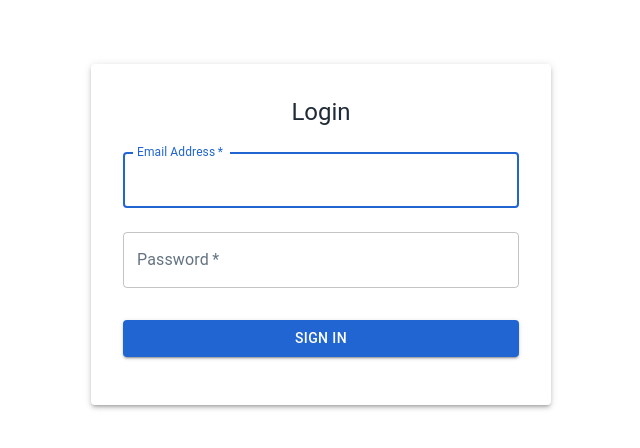
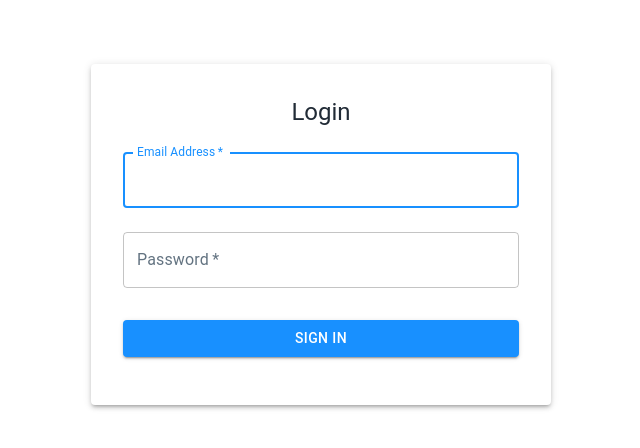
Before and after one commit to gazzaar/fraud-detection, a React app: page /login in a window 1280 px wide. Shown: the top 448 px of the page, without its empty margins (319-959 px from the left). Built offline with nearby package versions, Linux system fonts and the light colour scheme; the HTML template or start-up script is replaced by a standard one.

Commit message:
styles: Remove dark mode

```diff
--- a/src/components/Layout/Layout.jsx
+++ b/src/components/Layout/Layout.jsx
@@ -1,22 +1,17 @@
-import Brightness4Icon from '@mui/icons-material/Brightness4';
-import Brightness7Icon from '@mui/icons-material/Brightness7';
 import {
   AppBar,
   Box,
   Button,
   Container,
-  IconButton,
   Toolbar,
   Typography,
 } from '@mui/material';
 import { NavLink, Outlet } from 'react-router-dom';
 import { useAuth } from '../../context/AuthContext';
-import { useTheme } from '../../context/ThemeContext';
 import styles from './Layout.module.css';
 
 const Layout = () => {
   const { logout } = useAuth();
-  const { mode, toggleTheme } = useTheme();
 
   return (
     <Box
@@ -71,9 +66,6 @@ const Layout = () => {
               Upload Data
             </NavLink>
           </Box>
-          <IconButton color="inherit" onClick={toggleTheme} sx={{ ml: 2 }}>
-            {mode === 'dark' ? <Brightness7Icon /> : <Brightness4Icon />}
-          </IconButton>
           <Button color="inherit" onClick={logout}>
             Logout
           </Button>
--- a/src/theme/theme.js
+++ b/src/theme/theme.js
@@ -1,79 +1,68 @@
-import { alpha } from '@mui/material';
-
 const PRIMARY = {
-  lighter: '#D1E9FC',
-  light: '#76B0F1',
-  main: '#2065D1',
-  dark: '#103996',
-  darker: '#061B64',
+  lighter: '#D0F2FF',
+  light: '#74CAFF',
+  main: '#1890FF',
+  dark: '#0C53B7',
+  darker: '#04297A',
 };
 
 const SUCCESS = {
-  lighter: '#E9FCD4',
-  light: '#AAF27F',
-  main: '#54D62C',
-  dark: '#229A16',
-  darker: '#08660D',
+  lighter: '#C8FAD6',
+  light: '#5BE49B',
+  main: '#00A76F',
+  dark: '#007867',
+  darker: '#004B50',
 };
 
 const WARNING = {
-  lighter: '#FFF7CD',
-  light: '#FFE16A',
-  main: '#FFC107',
-  dark: '#B78103',
-  darker: '#7A4F01',
+  lighter: '#FFF5CC',
+  light: '#FFD666',
+  main: '#FFAB00',
+  dark: '#B76E00',
+  darker: '#7A4100',
 };
 
 const ERROR = {
-  lighter: '#FFE7D9',
-  light: '#FFA48D',
-  main: '#FF4842',
-  dark: '#B72136',
-  darker: '#7A0C2E',
+  lighter: '#FFE9D5',
+  light: '#FFAC82',
+  main: '#FF5630',
+  dark: '#B71D18',
+  darker: '#7A0916',
 };
 
-const getDesignTokens = (mode) => ({
+const getDesignTokens = () => ({
   palette: {
-    mode,
-    ...(mode === 'light'
-      ? {
     primary: PRIMARY,
     success: SUCCESS,
     warning: WARNING,
     error: ERROR,
     background: {
-            default: '#F8F9FA',
+      default: '#F8FAFB',
       paper: '#FFFFFF',
     },
     text: {
       primary: '#212B36',
       secondary: '#637381',
     },
-        }
-      : {
-          primary: PRIMARY,
-          success: SUCCESS,
-          warning: WARNING,
-          error: ERROR,
-          background: {
-            default: '#161C24',
-            paper: '#212B36',
+    grey: {
+      51: '#F9FAFB',
+      100: '#F2F4F7',
+      200: '#E5E7EB',
+      300: '#D1D5DB',
+      400: '#9DA4AE',
+      500: '#6B7280',
+      600: '#4B5563',
+      700: '#374151',
+      800: '#1F2937',
+      900: '#111827',
     },
-          text: {
-            primary: '#FFFFFF',
-            secondary: '#919EAB',
-          },
-        }),
   },
   components: {
     MuiPaper: {
       styleOverrides: {
-        root: ({ theme }) => ({
+        root: {
           backgroundImage: 'none',
-          ...(mode === 'dark' && {
-            backgroundColor: alpha(theme.palette.background.paper, 0.9),
-          }),
-        }),
+        },
       },
     },
   },
```
Lines whose indentation alone changed are shown as unchanged.
